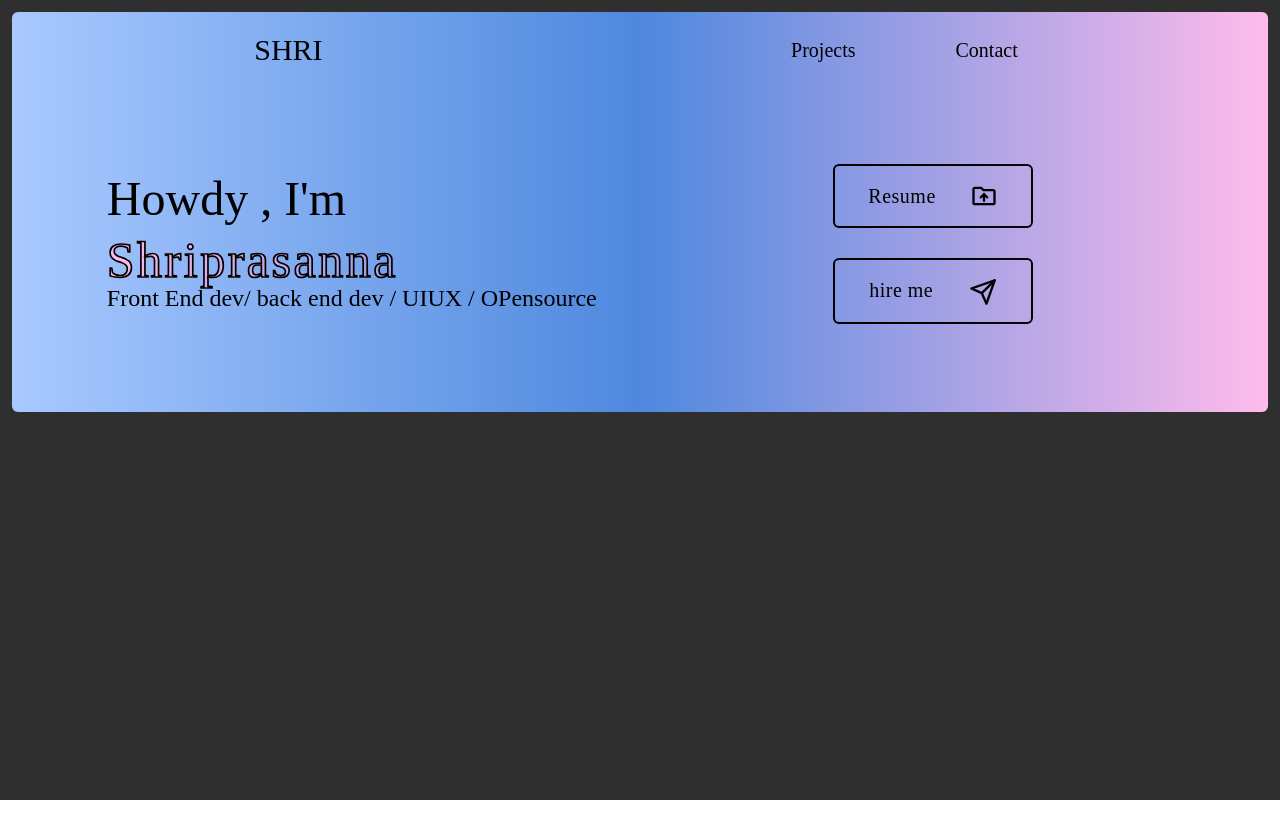
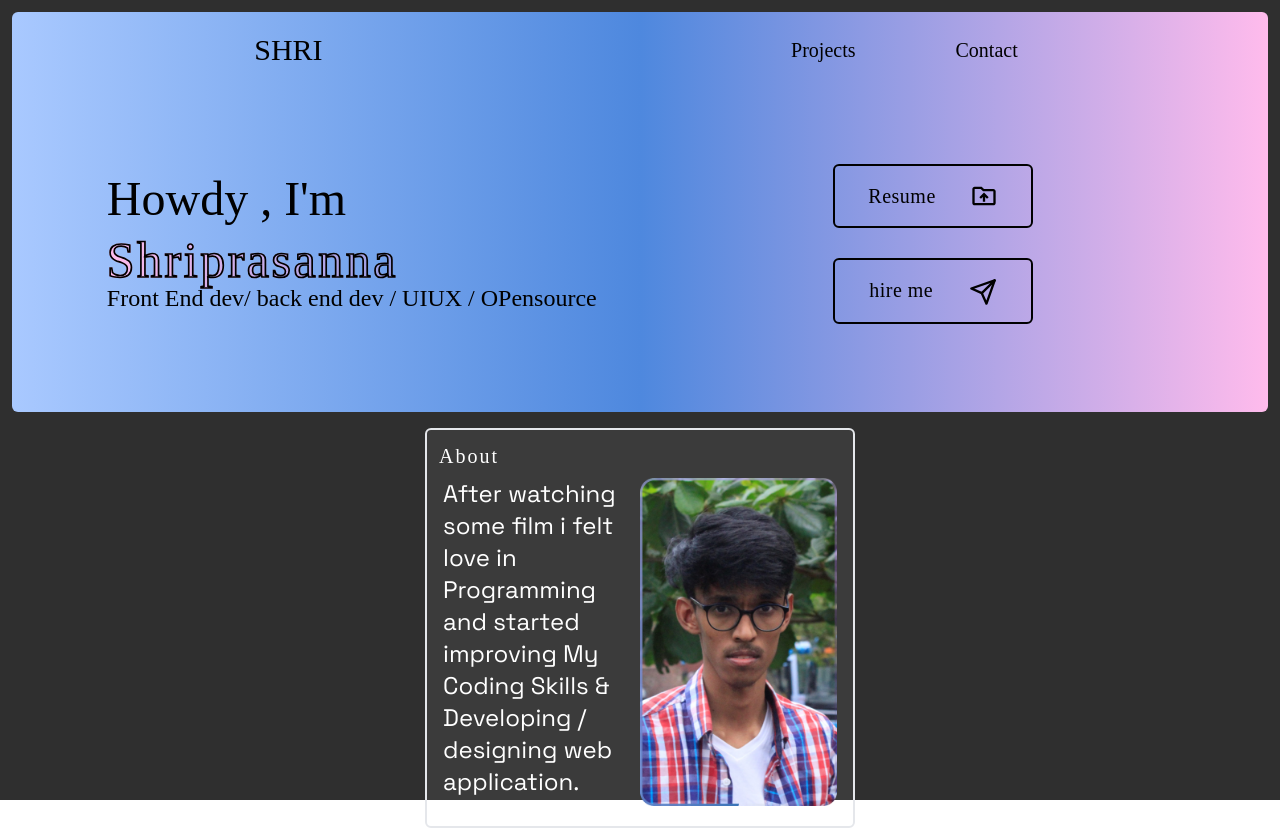
Before and after one commit to shrix1/protfolio-app, a Next.js app: page / in a window 1280 px wide. Before the commit the page ends 800 px from the top, so only its background shows below. Built offline with nearby package versions, Linux system fonts and the light colour scheme; a web font is replaced by a local one.

Commit message:
about done

```diff
--- /dev/null
+++ b/app/About.tsx
@@ -0,0 +1,28 @@
+import React from "react";
+import Image from "next/image";
+
+const About = () => {
+  return (
+    <div className="border-2 h-[400px] w-[100%] rounded-md bg-[rgba(255,255,255,0.06)] lg:w-[430px]">
+      <h1 className="p-3 text-xl text-white tracking-widest">About</h1>
+
+      <div className=" h-[340px] flex p-4 justify-between ">
+        <h1 className="text-xl font-sp text-white w-[150px] lg:w-[200px] lg:text-2xl lg:-mt-[20px]  ">
+          After watching some film i felt love in Programming and started
+          improving My Coding Skills & Developing / designing web application.{" "}
+        </h1>
+
+        <Image
+          src="/photo.png"
+          alt="sasa"
+          width={160}
+          height={200}
+          className="rounded-md -mt-[20px] lg:w-[200px]"
+          priority
+        />
+      </div>
+    </div>
+  );
+};
+
+export default About;
--- a/app/globals.css
+++ b/app/globals.css
@@ -1,5 +1,5 @@
 @import url(//db.onlinewebfonts.com/c/6a6c946c81961ceab1711da6da2b26af?family=Akira+Expanded);
-
+@import url("https://fonts.googleapis.com/css2?family=Poppins:ital,wght@0,400;1,300&family=Space+Grotesk&display=swap");
 @tailwind base;
 @tailwind components;
 @tailwind utilities;
--- a/app/page.tsx
+++ b/app/page.tsx
@@ -2,6 +2,7 @@ import Image from "next/image";
 import { Poppins } from "@next/font/google";
 import Nav from "./Nav";
 import HeaderContent from "./HeaderContent";
+import About from "./About";
 
 const pop = Poppins({ weight: "300" });
 
@@ -15,6 +16,12 @@ export default function Home() {
         {/* headerContent */}
         <HeaderContent />
       </section>
+
+      {/* Main content */}
+      <section className="flex flex-col justify-center items-center mt-4">
+        {/* about */}
+        <About />
+      </section>
     </main>
   );
 }
--- a/tailwind.config.js
+++ b/tailwind.config.js
@@ -1,12 +1,17 @@
 /** @type {import('tailwindcss').Config} */
 module.exports = {
   content: [
-    "./app/**/*.{js,ts,jsx,tsx}", // Note the addition of the `app` directory.
+    "./app/**/*.{js,ts,jsx,tsx}",
     "./pages/**/*.{js,ts,jsx,tsx}",
     "./components/**/*.{js,ts,jsx,tsx}",
   ],
   theme: {
-    extend: {},
+    extend: {
+      fontFamily: {
+        pop: ["Poppins"],
+        sp: ["Space Grotesk"],
+      },
+    },
   },
   plugins: [],
 };
```
Also changed, not shown: public/photo.png (added).
